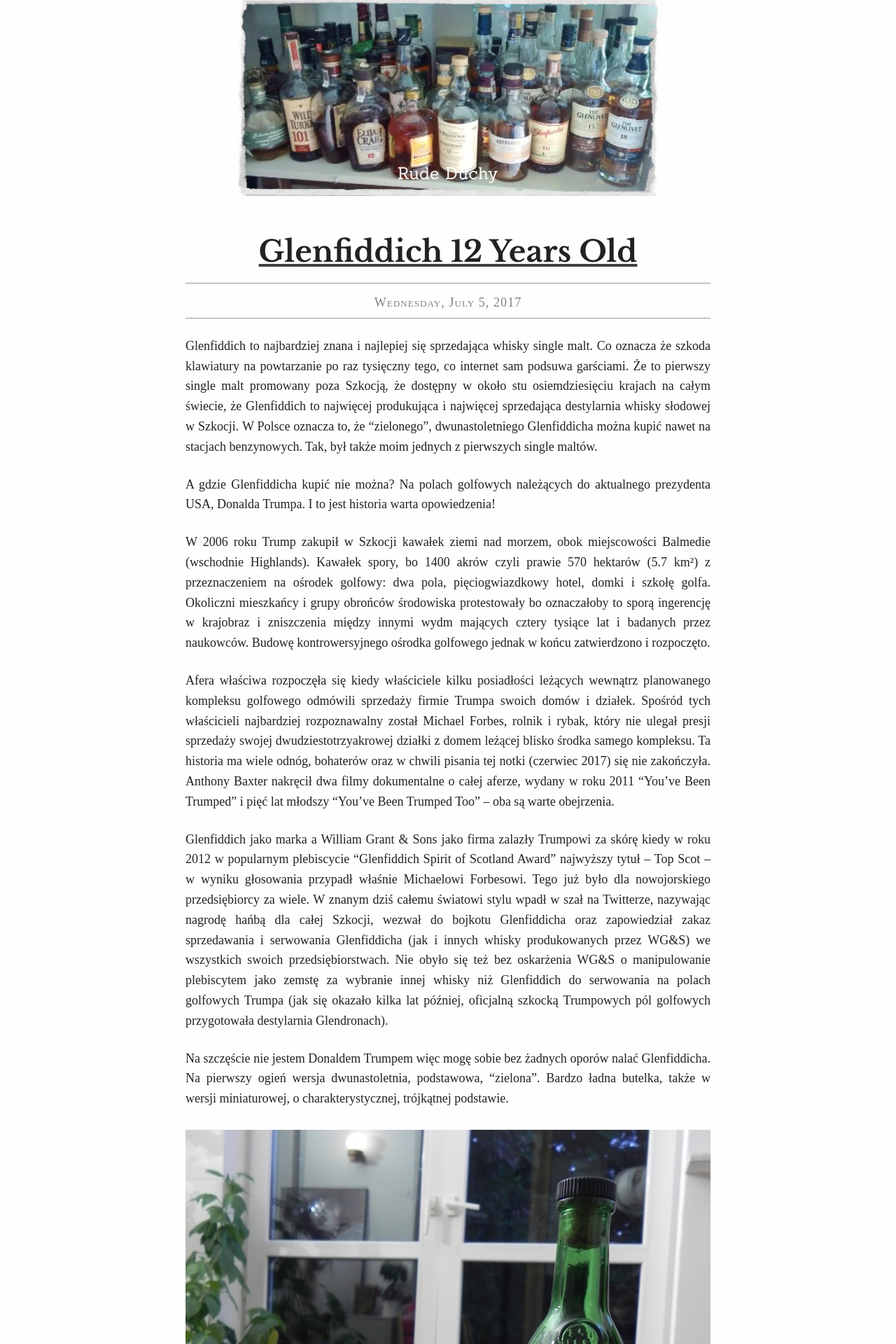
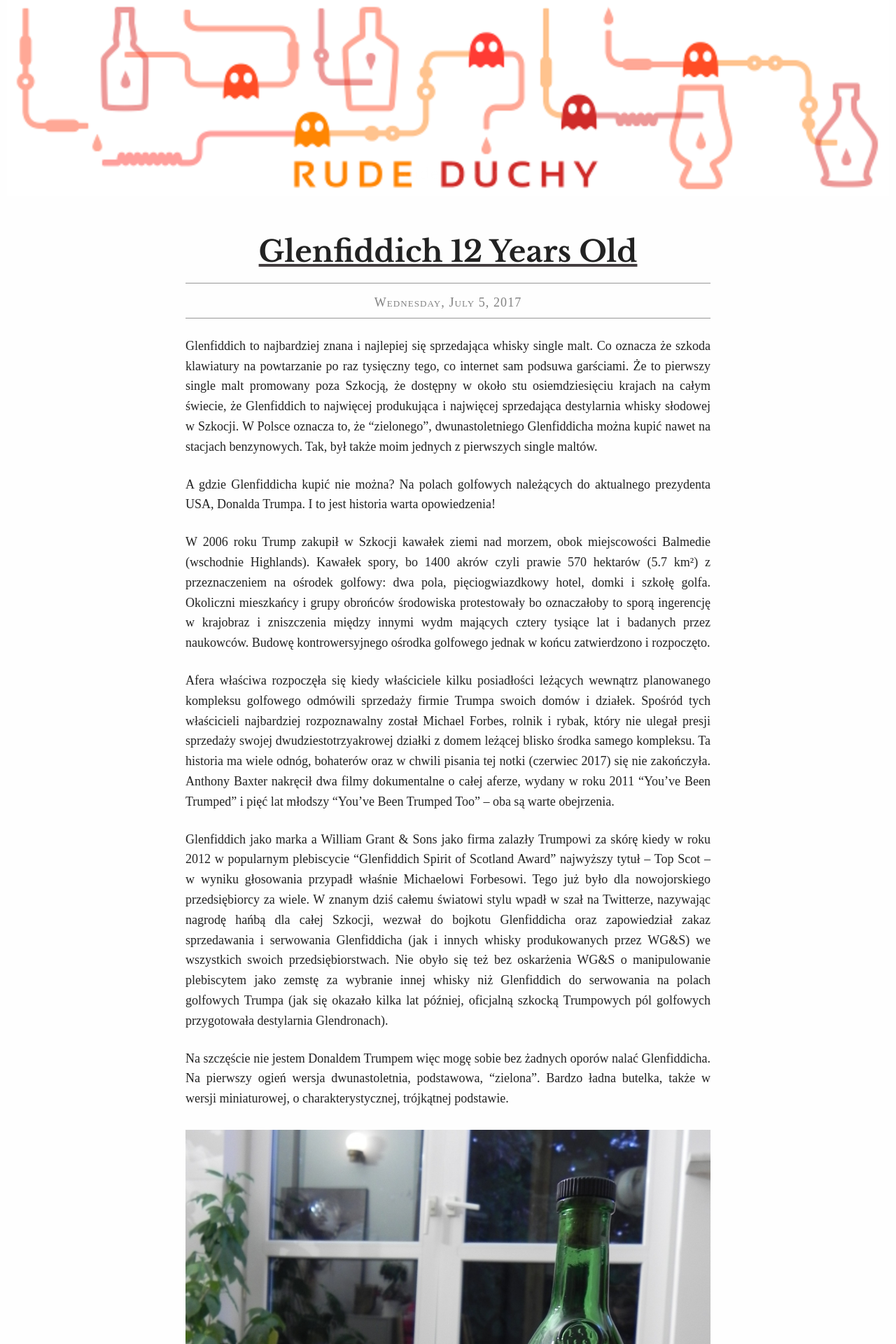
Before and after one commit to tomash/rudeduchy, a Jekyll site: the page built from index.html, in a window 1280 px wide. Shown: the top 1920 px of the page at 70% size. Built offline with Jekyll 4.4.1, drawn with Linux system fonts in a browser that asks for light colours; the list of posts is cut into pages by our own code.

Commit message:
new header image, cleanup

```diff
--- a/_sass/_layout.scss
+++ b/_sass/_layout.scss
@@ -20,6 +20,7 @@
         position: absolute;
         bottom: 20px;
         width: 100%;
+        opacity: 0.05;
     }
 
     &::after {
--- a/css/screen.scss
+++ b/css/screen.scss
@@ -32,7 +32,7 @@
 $image-splitting-breakpoint: 510px;
 
 // Banner
-$banner-width: 600px;
+$banner-width: 1260px;
 $banner-height: 280px;
 $banner-margin: 50px;
 $banner-border-width: 0px;
@@ -41,7 +41,7 @@
 // Images
 // Note that extensions are omitted for use in retina-background-image mixin
 $img-separator: '{{ site.baseurl }}/img/separator';
-$img-banner: '{{ site.baseurl }}/img/shelf';
+$img-banner: '{{ site.baseurl }}/img/banner';
 $img-dude: '{{ site.baseurl }}/img/dude';
 $img-face: '{{ site.baseurl }}/img/self_with_owl';
 $img-location: '{{ site.baseurl }}/img/icon-location';
```
Also changed, not shown: img/banner.png, img/banner@2x.png, img/banner@3x.png (deleted), img/dude.png (deleted), img/dude@2x.png (deleted), img/dude@3x.png (deleted), img/icon-location.png (deleted), img/icon-location@2x.png (deleted), img/icon-location@3x.png (deleted).
